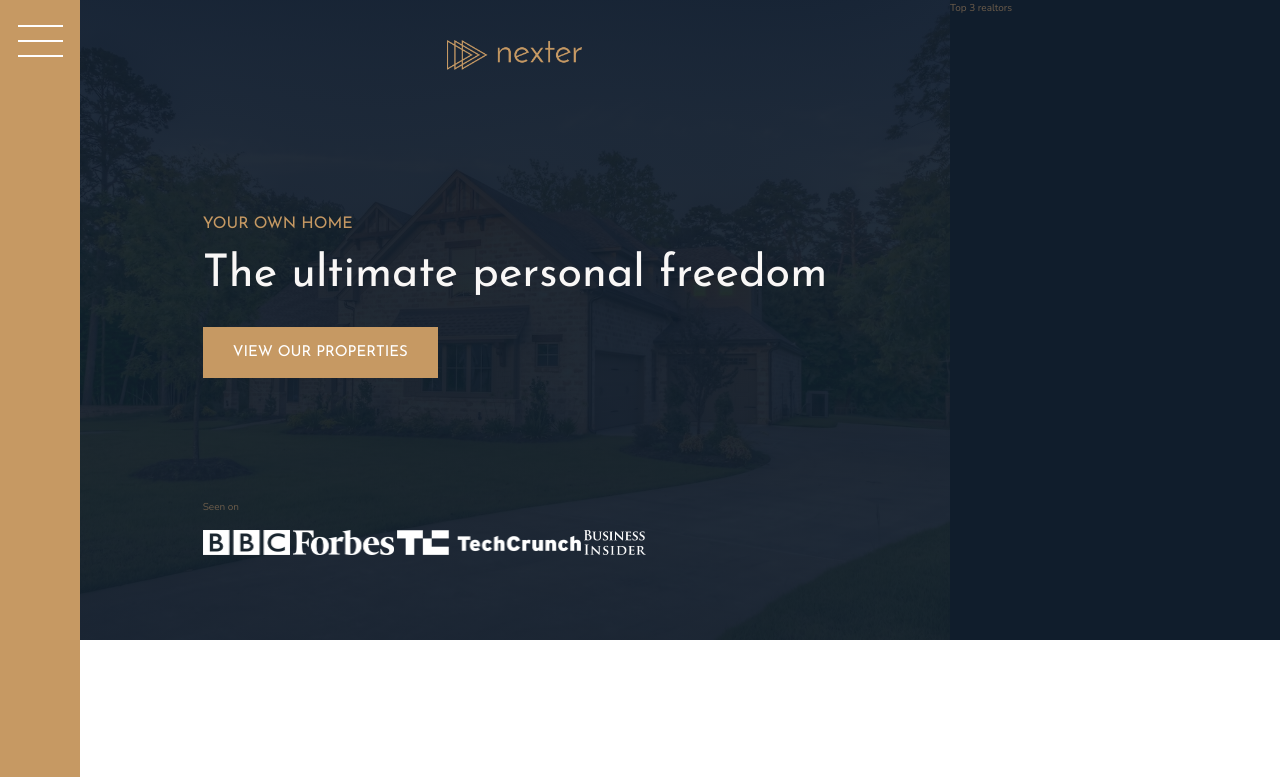
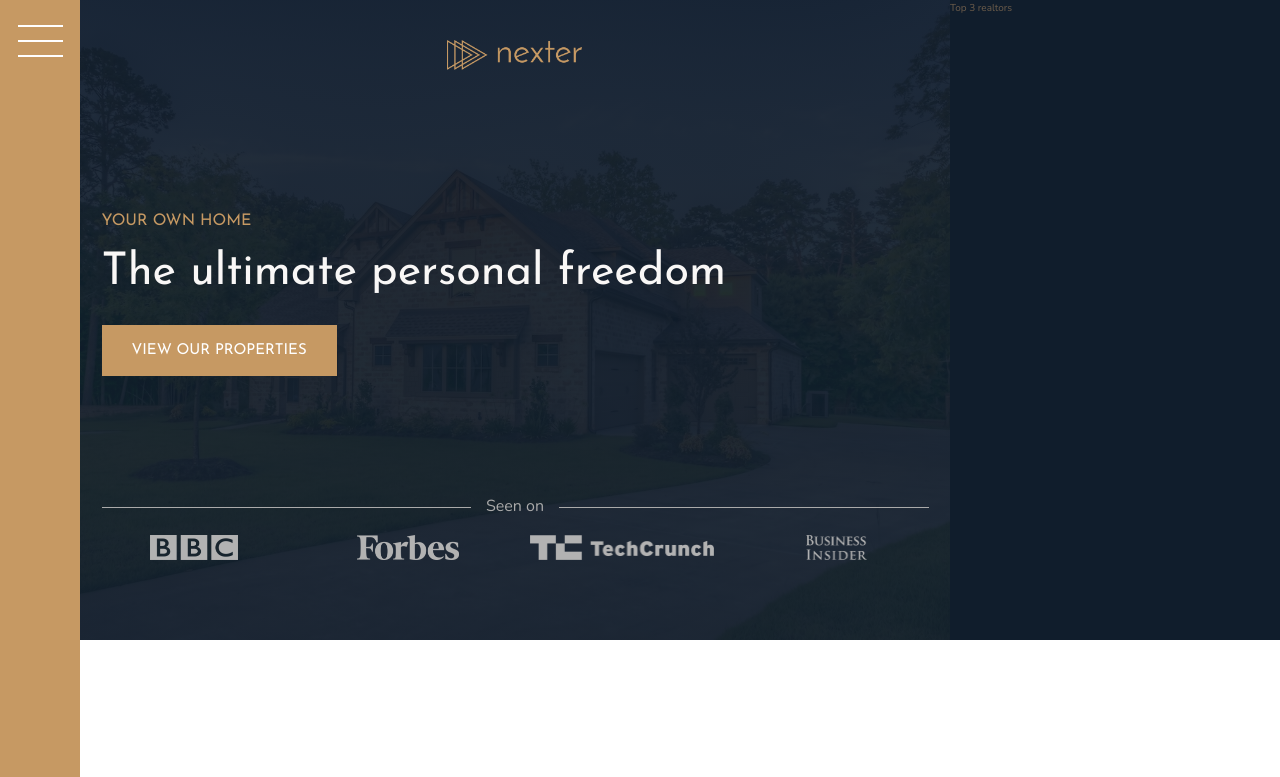
Before and after one commit to dinab881/nexter, a website: page index.html in a window 1280 px wide. Shown: the top 777 px of the page. Drawn offline with nearby package versions, Linux system fonts and the light colour scheme.

Commit message:
finish header section

```diff
--- a/index.html
+++ b/index.html
@@ -20,7 +20,7 @@
     <h3 class="heading-3">Your own home</h3>
     <h1 class="heading-1">The ultimate personal freedom</h1>
     <button class="btn header__btn">View our properties</button>
-    <div class="header_seenon-text">Seen on</div>
+    <div class="header__seenon-text">Seen on</div>
     <div class="header__seenon-logos">
         <img src="img/logo-bbc.png" alt="BBC"/>
         <img src="img/logo-forbes.png" alt="Forbes"/>
--- a/sass/_header.scss
+++ b/sass/_header.scss
@@ -11,23 +11,45 @@
   grid-row-gap: 1.5rem;
   justify-content: center;
   padding: 8rem;
-  padding-top:4rem;
+  padding-top: 4rem;
 
   &__logo {
     height: 3rem;
     justify-self: center;
   }
+
   &__btn {
     align-self: start;
     justify-self: start;
   }
 
   &__seenon-text {
+    display: grid;
+    grid-template-columns: 1fr max-content 1fr;
+    grid-column-gap: 1.5rem;
+    align-items: center;
+    font-size: 1.6rem;
+    color: $color-grey-light-2;
+
+    &::before,
+    &::after {
+      content: "";
+      height: 1px;
+      display: block;
+      background-color: currentColor;
+    }
 
   }
+
   &__seenon-logos {
+    display: grid;
+    grid-template-columns: repeat(4, 1fr);
+    grid-column-gap: 3rem;
+    justify-items: center;
+
     img {
       height: 2.5rem;
+      filter: brightness(70%);
     }
   }
 
```
Also changed, not shown: css/style.css.
